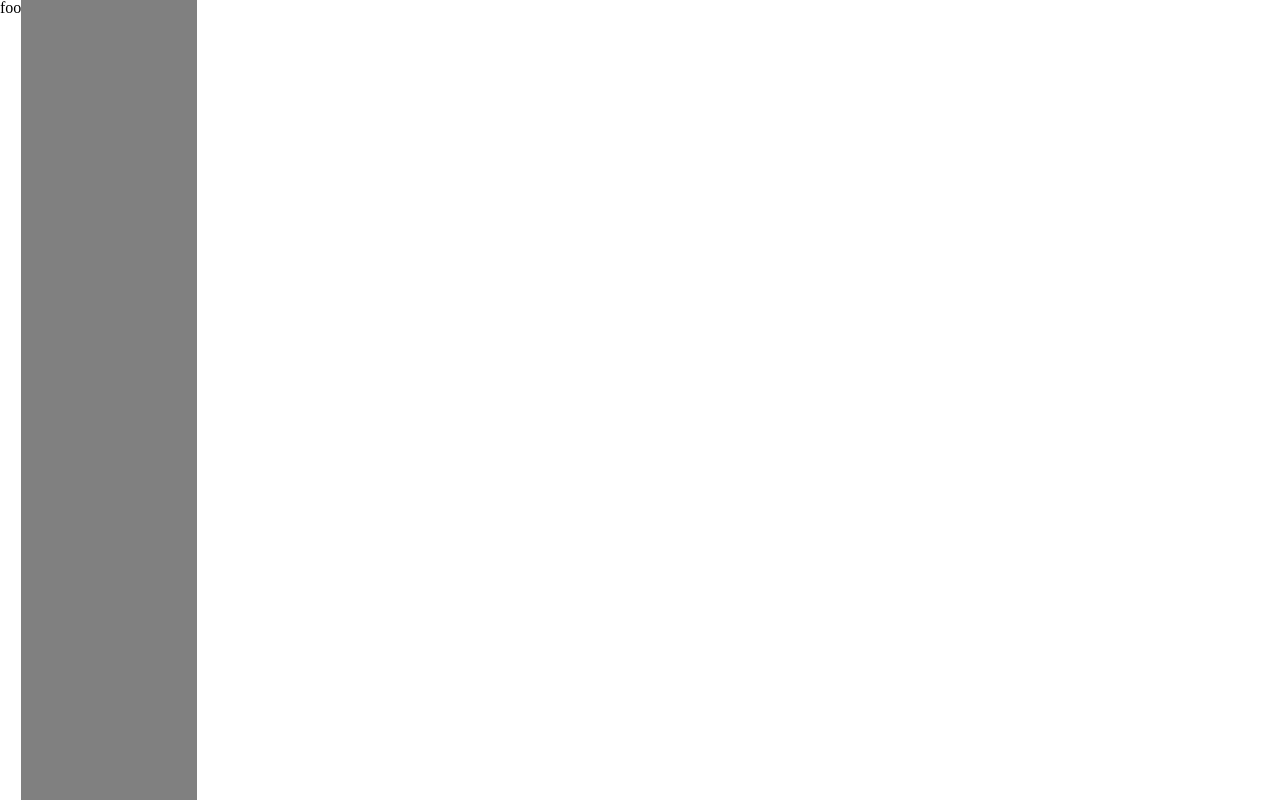
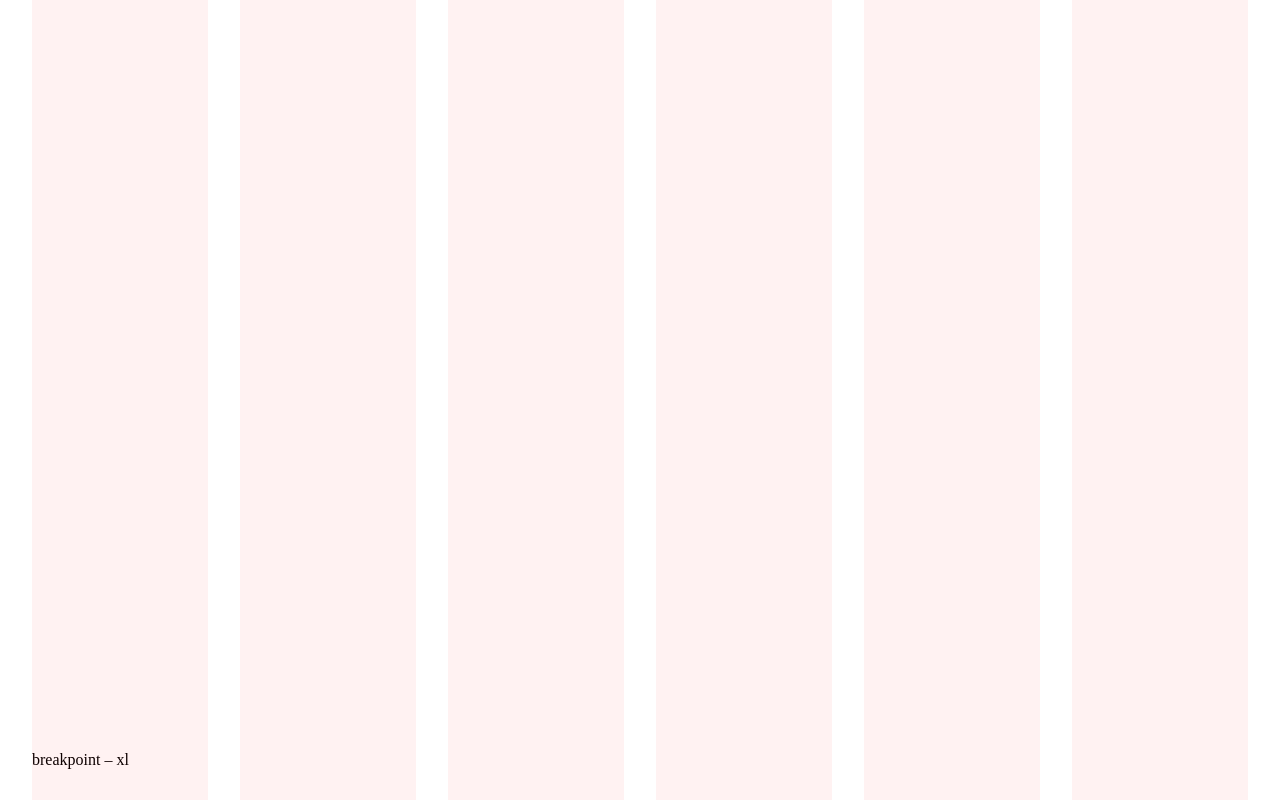
Before and after one commit to m-shum/nuxt-utils, a Nuxt app: page / in a window 1280 px wide. Built offline with nearby package versions, Linux system fonts and the light colour scheme.

Commit message:
feat: add util components

```diff
--- a/app.vue
+++ b/app.vue
@@ -1,5 +1,6 @@
+<script setup lang="ts"></script>
 <template>
-  <div class="test">foo</div>
+  <UtilsGrid />
 </template>
 <style lang="scss">
 .test {
@@ -11,14 +12,5 @@
   @include use-mq('min-xl') {
     color: black;
   }
-  /* @include get-cols(4); */
-
-  &::after {
-    background: gray;
-    content: '';
-    height: 100svh;
-
-    @include get-cols(1);
-  }
 }
 </style>
--- a/assets/scss/main.scss
+++ b/assets/scss/main.scss
@@ -1,2 +1,6 @@
 @use './lib/_reset.scss';
 @use './lib/_vars.scss';
+
+.flex {
+  display: flex;
+}
--- /dev/null
+++ b/components/utils/Grid.vue
@@ -0,0 +1,38 @@
+<script setup lang="ts">
+useBreakpoints()
+const breakpoint = useState('breakpoint')
+const isTouchscreen = useState('isTouchscreen')
+const gridCols = useState('gridCols')
+</script>
+<template>
+  <div class="flex grid">
+    <div class="grid__info">
+      <span>breakpoint – {{ breakpoint }}</span>
+    </div>
+    <div v-for="(col, idx) in gridCols" :key="idx" class="grid__col"></div>
+  </div>
+</template>
+<style lang="scss">
+.grid {
+  gap: var(--grid-gutter);
+  margin: 0 var(--base-margin);
+  position: fixed;
+  pointer-events: none;
+  top: 0;
+  left: 0;
+
+  &__col {
+    background: red;
+    opacity: 0.05;
+    height: 100svh;
+
+    @include get-cols(1);
+  }
+
+  &__info {
+    position: fixed;
+    bottom: var(--base-margin);
+    left: var(--base-margin);
+  }
+}
+</style>
--- /dev/null
+++ b/composables/useBreakpoints.ts
@@ -0,0 +1,37 @@
+import debounce from 'lodash.debounce'
+
+export const useBreakpoints = () => {
+  const breakpoint = useState('breakpoint')
+  const isTouchscreen = useState('isTouchscreen')
+  const gridCols = useState('gridCols')
+
+  const getBreakpoint = (computedStyle: CSSStyleDeclaration) => {
+    const propertyValue = computedStyle.getPropertyValue('--breakpoint')
+    breakpoint.value = propertyValue.trim().replace(/"/g, '')
+  }
+  function getHasTouch() {
+    const hasTouch = window.matchMedia('(any-hover: none)').matches
+    if (hasTouch !== isTouchscreen.value) isTouchscreen.value = hasTouch
+  }
+  function getGridCols(computedStyle: CSSStyleDeclaration) {
+    gridCols.value = +computedStyle.getPropertyValue('--grid-cols')
+  }
+
+  const getViewportProperties = () => {
+    const computedStyle = window.getComputedStyle(document.documentElement)
+    getBreakpoint(computedStyle)
+    getHasTouch()
+    getGridCols(computedStyle)
+  }
+
+  const handleResize = debounce(getViewportProperties, 30)
+
+  const cleanUpObserver = ref<null | (() => void)>(null)
+  onMounted(() => {
+    getViewportProperties()
+    cleanUpObserver.value = useEventListener(window, 'resize', handleResize)
+  })
+  onUnmounted(() => {
+    if (cleanUpObserver.value) cleanUpObserver.value()
+  })
+}
--- a/nuxt.config.ts
+++ b/nuxt.config.ts
@@ -3,11 +3,13 @@ export default defineNuxtConfig({
   compatibilityDate: '2024-11-01',
   css: ['~/assets/scss/main.scss'],
   devtools: { enabled: true },
+
   vite: {
     css: {
       preprocessorOptions: {
         scss: {
           additionalData: `
+            @use "~/assets/scss/lib/_vars.scss" as *;
             @use "~/assets/scss/lib/_breakpoints.scss" as *;
             @use "~/assets/scss/lib/_grid.scss" as *;
           `,
@@ -15,4 +17,6 @@ export default defineNuxtConfig({
       },
     },
   },
+
+  modules: ['@vueuse/nuxt'],
 })
--- a/package.json
+++ b/package.json
@@ -10,11 +10,14 @@
     "postinstall": "nuxt prepare"
   },
   "dependencies": {
+    "@vueuse/nuxt": "^12.7.0",
     "nuxt": "^3.15.4",
     "vue": "latest",
     "vue-router": "latest"
   },
   "devDependencies": {
+    "@types/lodash.debounce": "^4.0.9",
+    "lodash.debounce": "^4.0.8",
     "sass": "^1.85.0"
   }
 }
```
Also changed, not shown: 1 other file (tests, documents, lock files or other folders).
